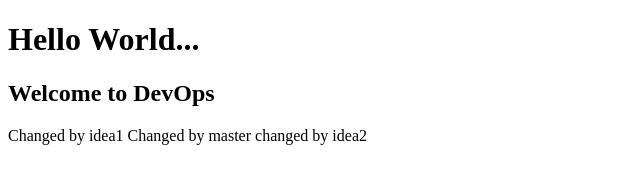
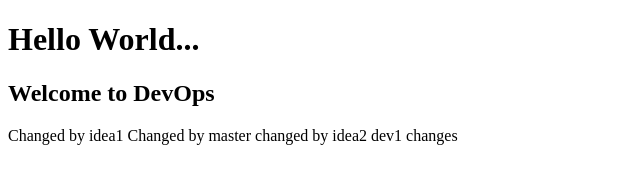
Before and after one commit to deorairoshan/webrepo, a plain HTML site: page index.html in a window 1280 px wide. Shown: the whole page, without its empty margins (0-640 px from the left). Drawn offline with Linux system fonts and the light colour scheme.

Commit message:
dev1 changes

```diff
--- a/index.html
+++ b/index.html
@@ -9,6 +9,6 @@
         Changed by idea1
         Changed by master
         changed by idea2
-
+        dev1 changes
     </body>
 </html>
```
